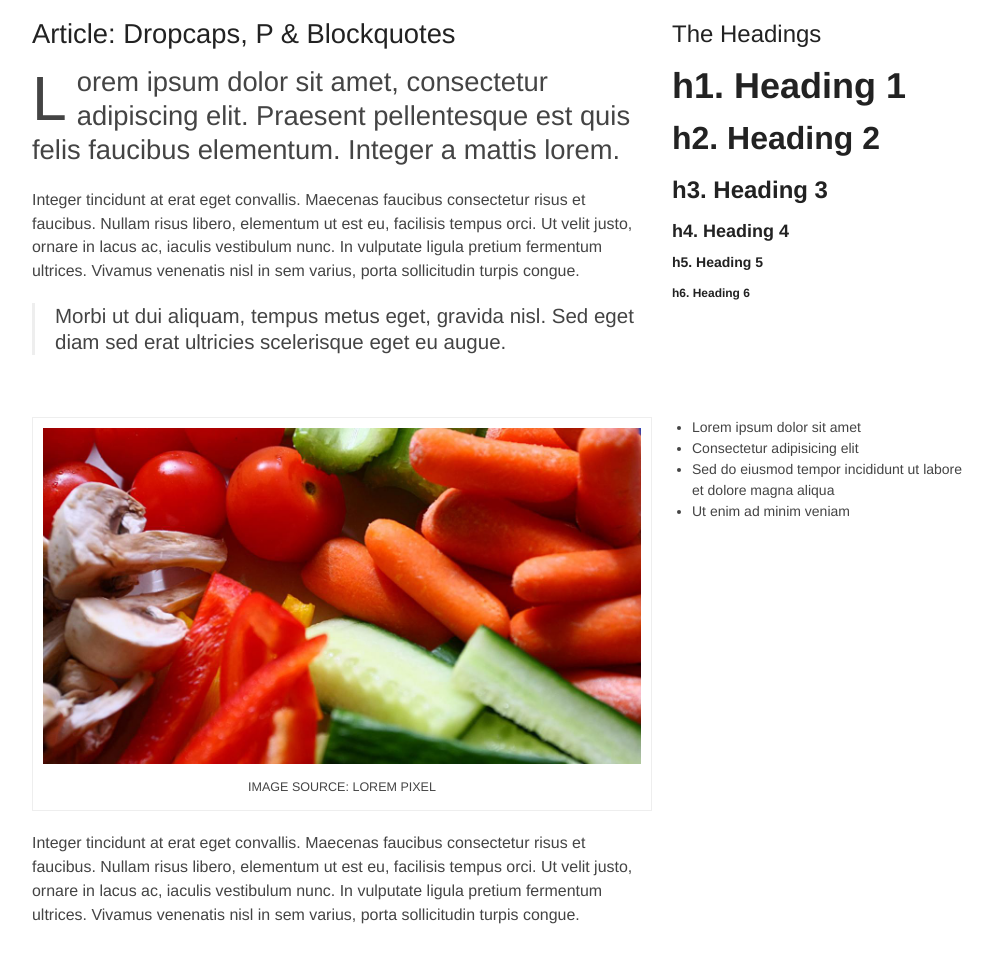
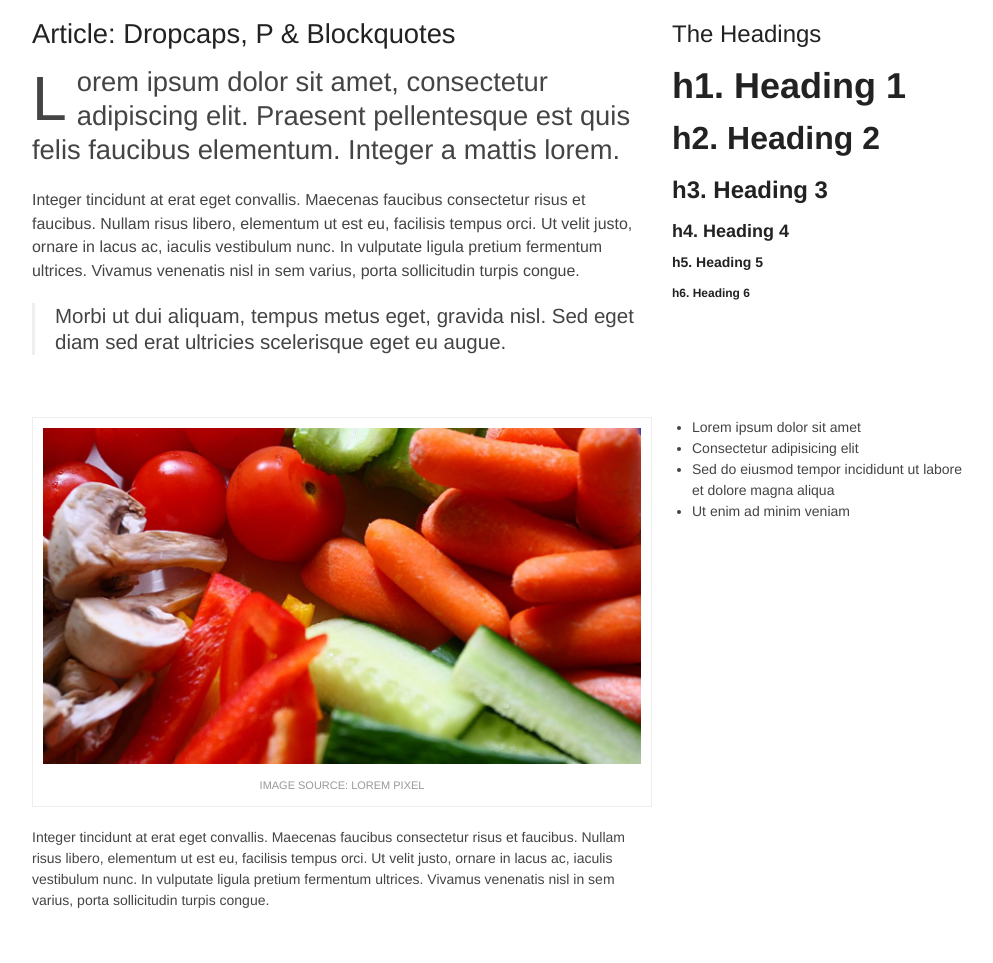
Before and after one commit to ItsJonQ/QBase, a plain HTML site: page core.html in a window 1280 px wide. Shown: the part 690-1653 px from the top of the page, without its empty margins (138-1131 px from the left). Drawn offline with Linux system fonts and the light colour scheme.

Commit message:
Fixed issue with core.css

```diff
--- a/core.html
+++ b/core.html
@@ -99,11 +99,11 @@
 	</div>
 	<hr class="blank">
 	<div class="row">
-		<div class="span8 article">
+		<div class="span8">
 			<p class="canvas">
 				<img src="images/image-1280x720.jpeg" class="mgb10 dblock">
 				<span class="text-center dblock">
-					<small class="allcaps">Image source: Lorem Pixel</small>
+					<small class="allcaps text-light">Image source: Lorem Pixel</small>
 				</span>
 			</p>
 			<p>
--- a/css/core.css
+++ b/css/core.css
@@ -128,7 +128,7 @@
 }
 
 .text-light {
-	color #999;
+	color: #999;
 }
 
 .text-dark {
@@ -229,6 +229,10 @@
 	border-radius: 500px;
 }
 
+.no-overflow {
+	overflow: hidden;
+}
+
 .shadow-drop {
 	-webkit-box-shadow: 0px 2px 2px rgba(0, 0, 0, 0.25);
 	-moz-box-shadow: 0px 2px 2px rgba(0, 0, 0, 0.25);
```
